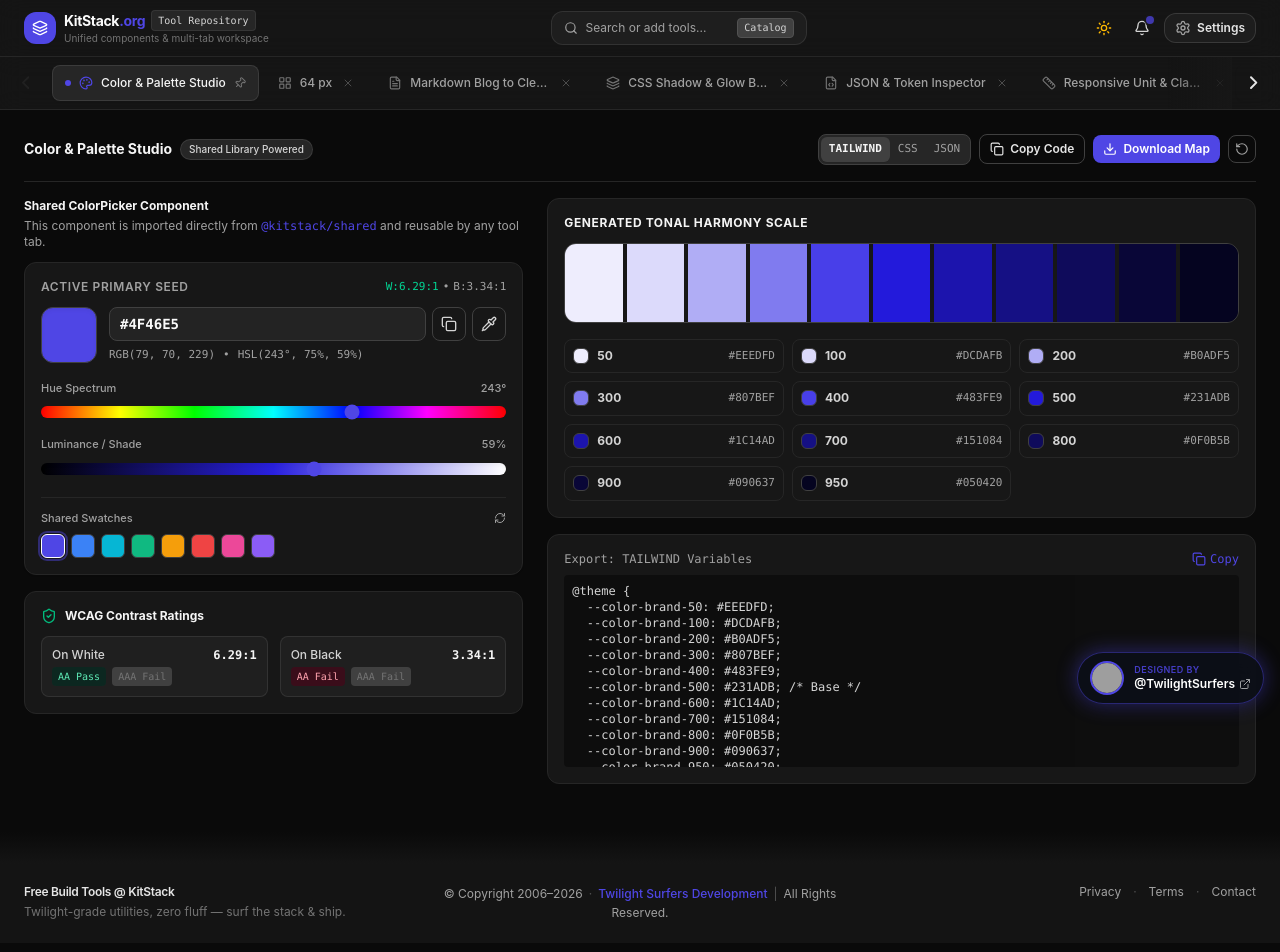
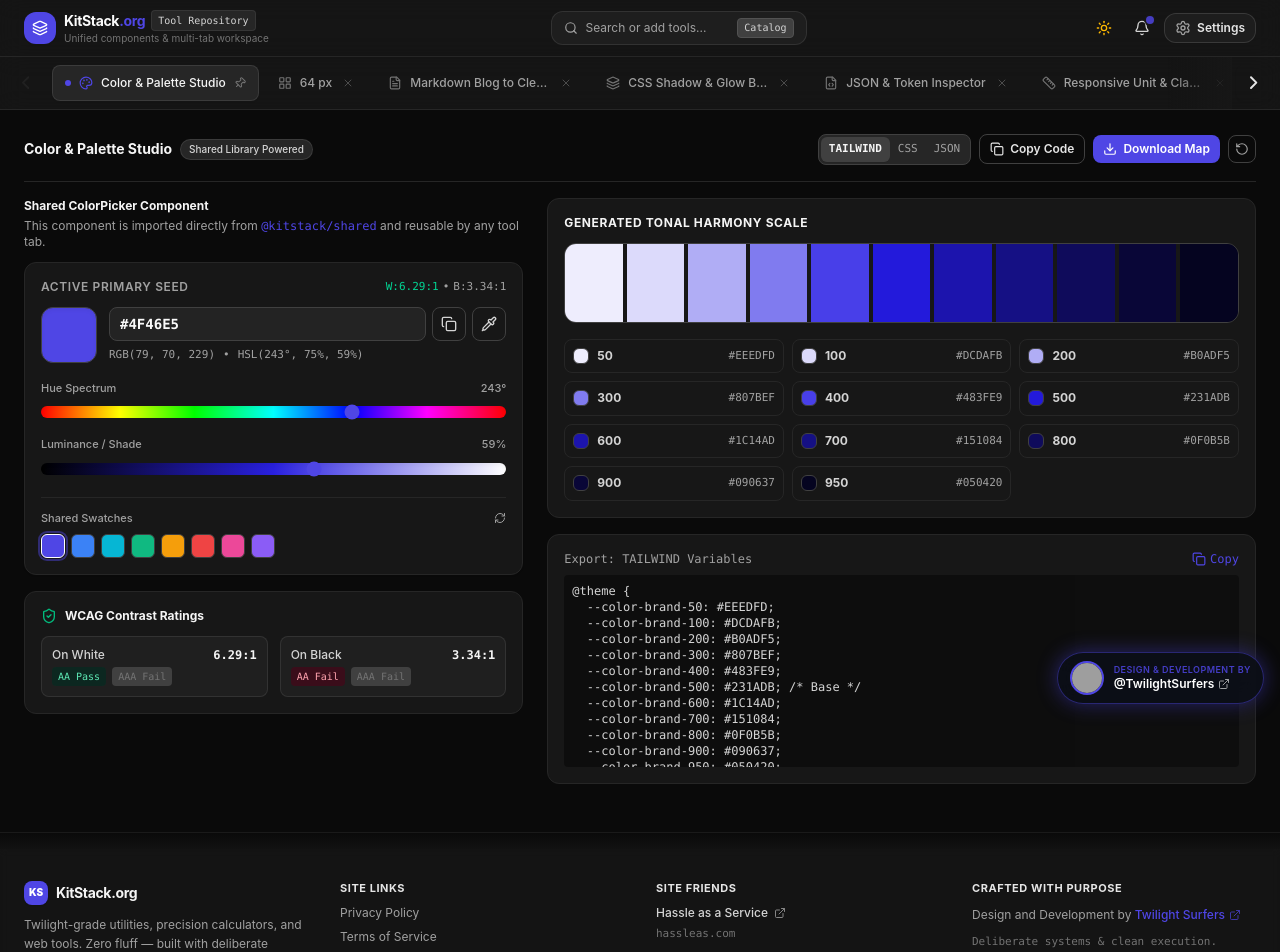
Before and after one commit to TwilightSurfers/KitStack.org, a React (Vite) app: page / in a window 1280 px wide. Shown: the top 952 px of the page. Built offline with nearby package versions, Linux system fonts and the light colour scheme; grey boxes are pictures that could not be loaded.

Commit message:
feat: improve footer layout, add Site Friends, vertical site links, and deliberate systems branding

```diff
--- a/src/components/shared/DesignerBadge.tsx
+++ b/src/components/shared/DesignerBadge.tsx
@@ -7,7 +7,7 @@
 import { ExternalLink } from 'lucide-react';
 import { BubbleHint } from './BubbleHint';
 
-const HINT = 'Designed & vibe-coded by @TwilightSurfers on X';
+const HINT = 'Design and Development by @TwilightSurfers on X';
 
 /**
  * Fixed bottom-right designer credit badge (almost1st.lol style).
@@ -34,7 +34,7 @@
       />
       <span className="flex flex-col leading-tight min-w-0">
         <span className="text-[9px] font-semibold tracking-wider uppercase text-accent opacity-85">
-          Designed by
+          Design &amp; Development by
         </span>
         <span className="text-xs font-semibold text-white inline-flex items-center gap-1">
           @TwilightSurfers
--- a/src/components/shared/SiteFooter.tsx
+++ b/src/components/shared/SiteFooter.tsx
@@ -4,6 +4,7 @@
  */
 
 import React from 'react';
+import { ExternalLink } from 'lucide-react';
 
 export type LegalView = 'privacy' | 'terms' | 'contact';
 
@@ -13,39 +14,120 @@
 }
 
 /**
- * Site-wide footer — three-column layout, top fade blend, theme accent.
- * Tailwind only (accent color uses the same style={{ color }} pattern as Header).
+ * Site-wide footer with multi-column layout, vertical site links,
+ * Site Friends section, and a dedicated bottom copyright bar.
  */
 export const SiteFooter: React.FC<SiteFooterProps> = ({ onOpenLegal, accentColor }) => {
   const year = new Date().getFullYear();
 
   return (
-    <footer className="relative mt-auto bg-neutral-100 dark:bg-neutral-950">
+    <footer className="relative mt-auto bg-neutral-100 dark:bg-neutral-950 border-t border-neutral-200/60 dark:border-neutral-800/60">
       <div
-        className="h-8 bg-gradient-to-b from-transparent to-white/80 dark:to-neutral-900/80"
+        className="h-4 bg-gradient-to-b from-transparent to-white/60 dark:to-neutral-900/60"
         aria-hidden
       />
-      <div className="bg-white/80 dark:bg-neutral-900/80">
-        <div className="mx-auto w-full max-w-7xl px-4 sm:px-6 py-5 grid grid-cols-1 gap-4 md:grid-cols-3 md:gap-6 md:items-start text-xs text-neutral-500 dark:text-neutral-400">
-          {/* 1) Brand / SEO */}
-          <div className="md:text-left">
-            <p className="font-semibold text-neutral-700 dark:text-neutral-200 tracking-tight">
-              Free Build Tools @ KitStack
-            </p>
-            <p className="mt-1 font-normal text-neutral-400 dark:text-neutral-500">
-              Twilight-grade utilities, zero fluff — surf the stack &amp; ship.
+      <div className="bg-white/80 dark:bg-neutral-900/80 backdrop-blur-xs">
+        {/* Main Footer Contents Grid */}
+        <div className="mx-auto w-full max-w-7xl px-4 sm:px-6 py-8 grid grid-cols-1 sm:grid-cols-2 md:grid-cols-4 gap-8 text-xs">
+          {/* 1) Brand & Mission */}
+          <div className="space-y-2.5">
+            <div className="flex items-center gap-2">
+              <div className="w-6 h-6 rounded-lg flex items-center justify-center text-[10px] font-black bg-accent text-white shadow-xs">
+                KS
+              </div>
+              <span className="font-bold text-sm text-neutral-900 dark:text-neutral-100 tracking-tight">
+                KitStack.org
+              </span>
+            </div>
+            <p className="text-neutral-500 dark:text-neutral-400 leading-relaxed font-normal">
+              Twilight-grade utilities, precision calculators, and web tools. Zero fluff — built with deliberate systems.
             </p>
           </div>
 
-          {/* 2) Copyright */}
-          <div className="md:text-center leading-relaxed">
+          {/* 2) Site Links (Vertical) */}
+          <div className="space-y-2.5">
+            <h4 className="text-[11px] font-bold uppercase tracking-wider text-neutral-800 dark:text-neutral-200">
+              Site Links
+            </h4>
+            <nav className="flex flex-col space-y-2" aria-label="Legal & Site Links">
+              <button
+                type="button"
+                onClick={() => onOpenLegal('privacy')}
+                className="text-left text-neutral-500 dark:text-neutral-400 hover:text-neutral-900 dark:hover:text-neutral-100 transition-colors"
+              >
+                Privacy Policy
+              </button>
+              <button
+                type="button"
+                onClick={() => onOpenLegal('terms')}
+                className="text-left text-neutral-500 dark:text-neutral-400 hover:text-neutral-900 dark:hover:text-neutral-100 transition-colors"
+              >
+                Terms of Service
+              </button>
+              <button
+                type="button"
+                onClick={() => onOpenLegal('contact')}
+                className="text-left text-neutral-500 dark:text-neutral-400 hover:text-neutral-900 dark:hover:text-neutral-100 transition-colors"
+              >
+                Contact
+              </button>
+            </nav>
+          </div>
+
+          {/* 3) Site Friends */}
+          <div className="space-y-2.5">
+            <h4 className="text-[11px] font-bold uppercase tracking-wider text-neutral-800 dark:text-neutral-200">
+              Site Friends
+            </h4>
+            <div className="flex flex-col space-y-1.5">
+              <a
+                href="https://hassleas.com"
+                target="_blank"
+                rel="noopener noreferrer"
+                className="group inline-flex items-center gap-1.5 text-neutral-700 dark:text-neutral-300 hover:text-accent font-medium transition-colors"
+              >
+                <span>Hassle as a Service</span>
+                <ExternalLink className="w-3 h-3 opacity-60 group-hover:opacity-100 group-hover:translate-x-0.5 transition-all" />
+              </a>
+              <span className="text-[11px] text-neutral-400 dark:text-neutral-500 font-mono">
+                hassleas.com
+              </span>
+            </div>
+          </div>
+
+          {/* 4) Design & Development */}
+          <div className="space-y-2.5">
+            <h4 className="text-[11px] font-bold uppercase tracking-wider text-neutral-800 dark:text-neutral-200">
+              Crafted With Purpose
+            </h4>
+            <p className="text-neutral-500 dark:text-neutral-400 leading-relaxed font-normal">
+              Design and Development by{' '}
+              <a
+                href="https://x.com/TwilightSurfers"
+                target="_blank"
+                rel="noopener noreferrer"
+                className="font-medium text-accent hover:opacity-80 transition-opacity inline-flex items-center gap-1"
+              >
+                <span>Twilight Surfers</span>
+                <ExternalLink className="w-3 h-3 opacity-70" />
+              </a>
+            </p>
+            <p className="text-[11px] text-neutral-400 dark:text-neutral-500 font-mono">
+              Deliberate systems &amp; clean execution.
+            </p>
+          </div>
+        </div>
+
+        {/* Dedicated Bottom Copyright Bar — Completely separated from footer contents */}
+        <div className="border-t border-neutral-200/80 dark:border-neutral-800/80 py-4 px-4 sm:px-6">
+          <div className="mx-auto w-full max-w-7xl flex flex-wrap items-center justify-center gap-x-2 gap-y-1 text-xs text-neutral-500 dark:text-neutral-400 text-center">
             <a
               href="https://kitstack.org/"
               className="hover:text-neutral-800 dark:hover:text-neutral-200 transition-colors"
             >
               © Copyright 2006–{year}
             </a>
-            <span className="mx-1.5 text-neutral-300 dark:text-neutral-600">·</span>
+            <span className="text-neutral-300 dark:text-neutral-600">·</span>
             <a
               href="https://x.com/TwilightSurfers"
               target="_blank"
@@ -54,43 +136,9 @@
             >
               Twilight Surfers Development
             </a>
-            <span className="mx-1.5 text-neutral-300 dark:text-neutral-600">|</span>
+            <span className="text-neutral-300 dark:text-neutral-600">|</span>
             <span>All Rights Reserved.</span>
           </div>
-
-          {/* 3) Legal nav */}
-          <nav
-            className="flex flex-wrap items-center gap-x-3 gap-y-1 md:justify-end"
-            aria-label="Legal"
-          >
-            <button
-              type="button"
-              onClick={() => onOpenLegal('privacy')}
-              className="hover:text-neutral-800 dark:hover:text-neutral-200 transition-colors underline-offset-2 hover:underline"
-            >
-              Privacy
-            </button>
-            <span className="text-neutral-300 dark:text-neutral-600" aria-hidden>
-              ·
-            </span>
-            <button
-              type="button"
-              onClick={() => onOpenLegal('terms')}
-              className="hover:text-neutral-800 dark:hover:text-neutral-200 transition-colors underline-offset-2 hover:underline"
-            >
-              Terms
-            </button>
-            <span className="text-neutral-300 dark:text-neutral-600" aria-hidden>
-              ·
-            </span>
-            <button
-              type="button"
-              onClick={() => onOpenLegal('contact')}
-              className="hover:text-neutral-800 dark:hover:text-neutral-200 transition-colors underline-offset-2 hover:underline"
-            >
-              Contact
-            </button>
-          </nav>
         </div>
       </div>
     </footer>
```
Also changed, not shown: 1 other file (tests, documents, lock files or other folders).
